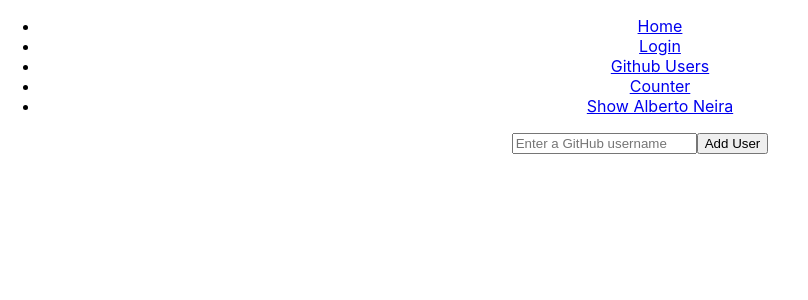
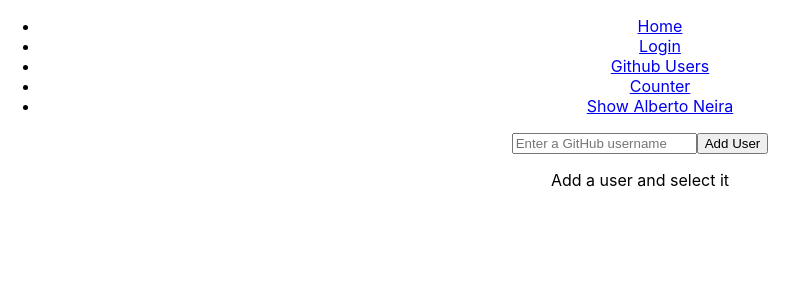
Before and after one commit to AlbertoNeira/react-exercises, a React (Create React App) app in the folder my-app/: page /users in a window 1280 px wide. Shown: the top 300 px of the page, without its empty margins (0-808 px from the left). Built offline with nearby package versions, Linux system fonts and the light colour scheme.

Commit message:
React Router - Add an index route

```diff
--- a/my-app/src/components/GitHubUserList.js
+++ b/my-app/src/components/GitHubUserList.js
@@ -1,5 +1,5 @@
 import React, { useState } from 'react';
-import { Link, Routes, Route } from 'react-router-dom';
+import { Link, Routes, Route, Outlet } from 'react-router-dom';
 import ShowGithubUser from './ShowGithubUser';
 
 const GithubUserList = () => {
@@ -35,6 +35,15 @@ const GithubUserList = () => {
       </ul>
 
       <Routes>
+        <Route path="/" element={<Message />} />
+        <Route
+          path="/users"
+          element={
+            <div>
+              <Outlet />
+            </div>
+          }
+        />
         <Route
           path="/users/:username"
           element={<ShowGithubUser usernames={usernames} />}
@@ -44,4 +53,8 @@ const GithubUserList = () => {
   );
 };
 
+const Message = () => {
+  return <p>Add a user and select it</p>;
+};
+
 export default GithubUserList;
```
